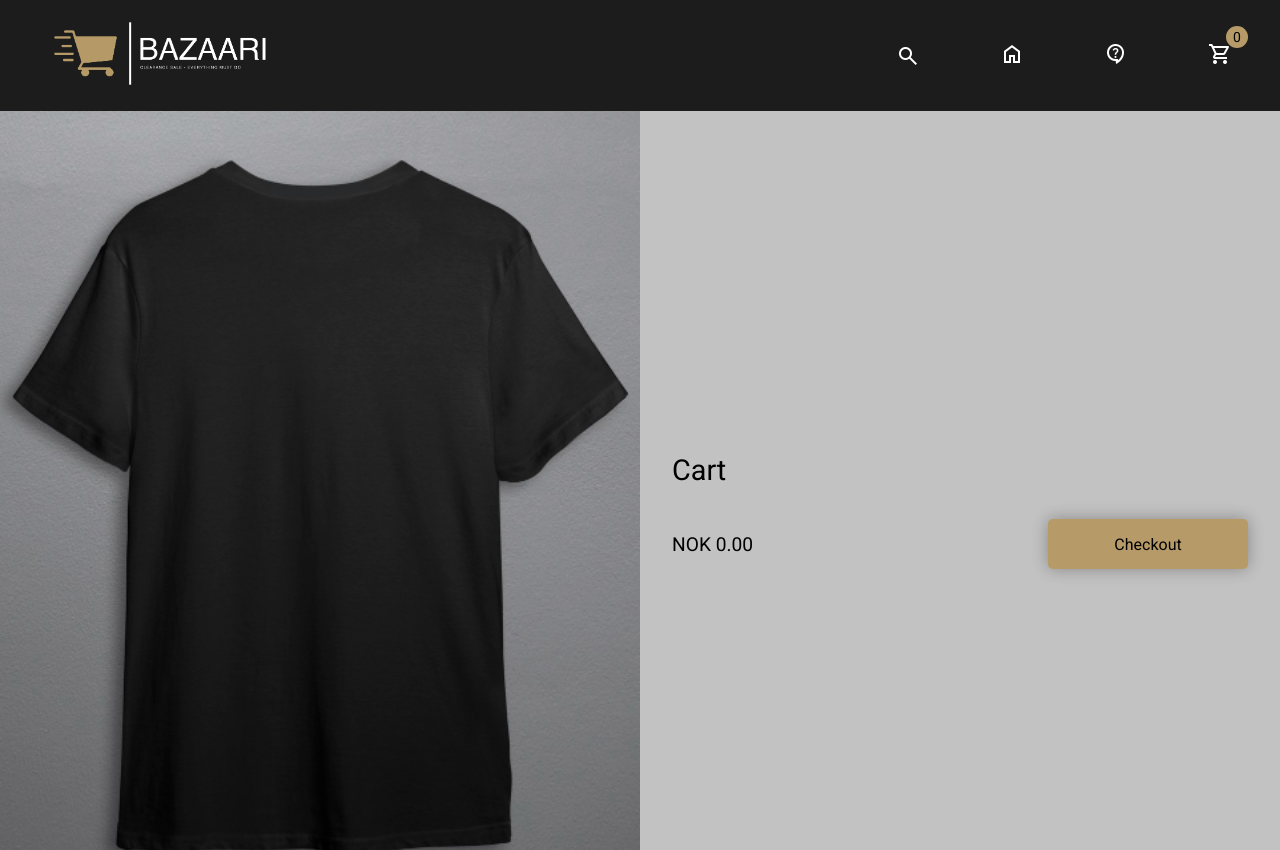
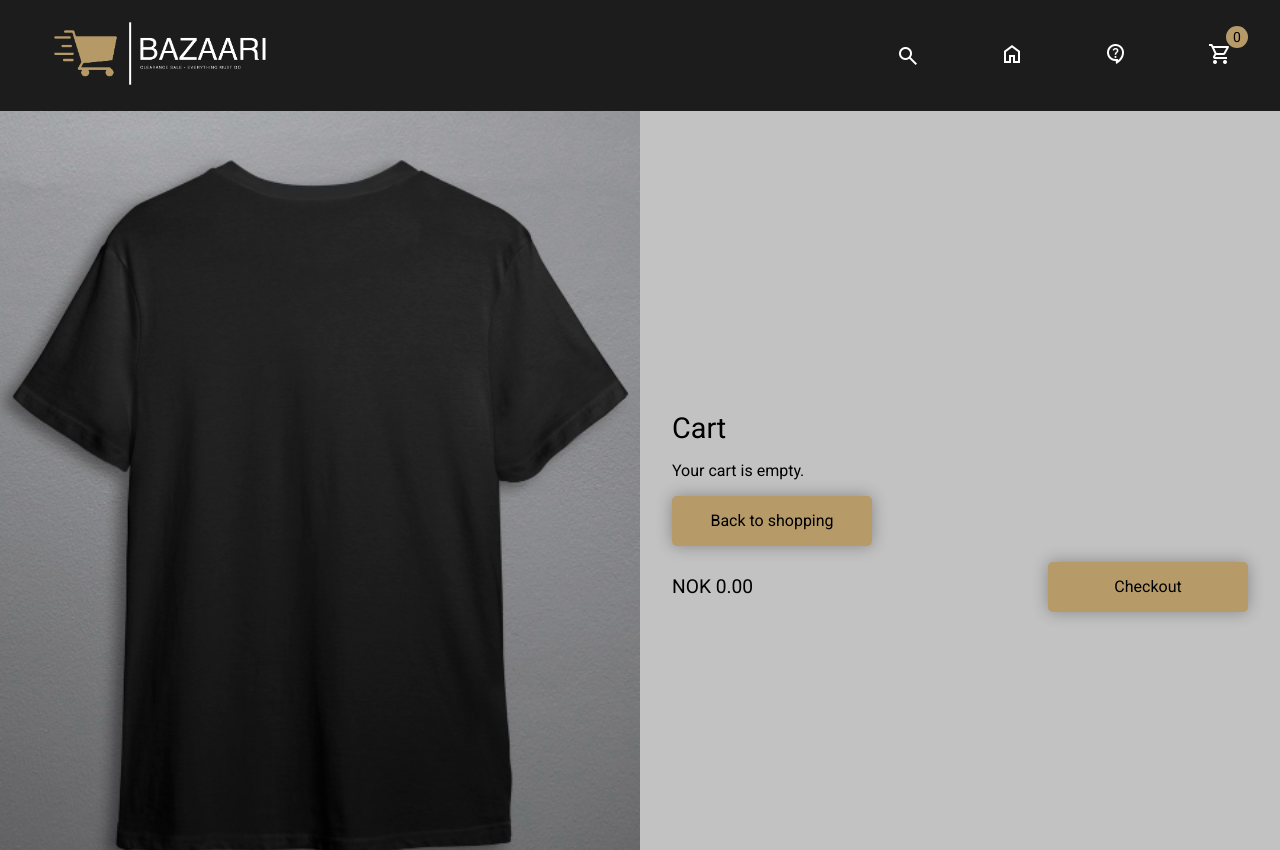
Before and after one commit to pretzL/JS-Frameworks-CA, a React (Create React App) app: page /cart in a window 1280 px wide. Shown: the top 850 px of the page. Built offline with nearby package versions, Linux system fonts and the light colour scheme.

Commit message:
Adds empty cart message

```diff
--- a/src/pages/Cart/index.jsx
+++ b/src/pages/Cart/index.jsx
@@ -47,9 +47,18 @@ export const Cart = () => {
             <section className={styles.productInfo}>
                 <h2>Cart</h2>
                 <div className={styles.cartList}>
-                    {products.map((product) => (
-                        <CartProduct data={product} key={product.id} onCountChange={(updatedPrice, newCount) => handleCountChange(updatedPrice, newCount, product.id)} />
-                    ))}
+                    {products.length === 0 ? (
+                        <>
+                            <p>Your cart is empty.</p>
+                            <Link to="/" className={`cta large ${styles.checkoutBack}`}>
+                                Back to shopping
+                            </Link>
+                        </>
+                    ) : (
+                        products.map((product) => (
+                            <CartProduct data={product} key={product.id} onCountChange={(updatedPrice, newCount) => handleCountChange(updatedPrice, newCount, product.id)} />
+                        ))
+                    )}
                 </div>
                 <div className={styles.cartFooter}>
                     <span className={styles.totalPrice}>NOK {totalPrice.toFixed(2)}</span>
```
